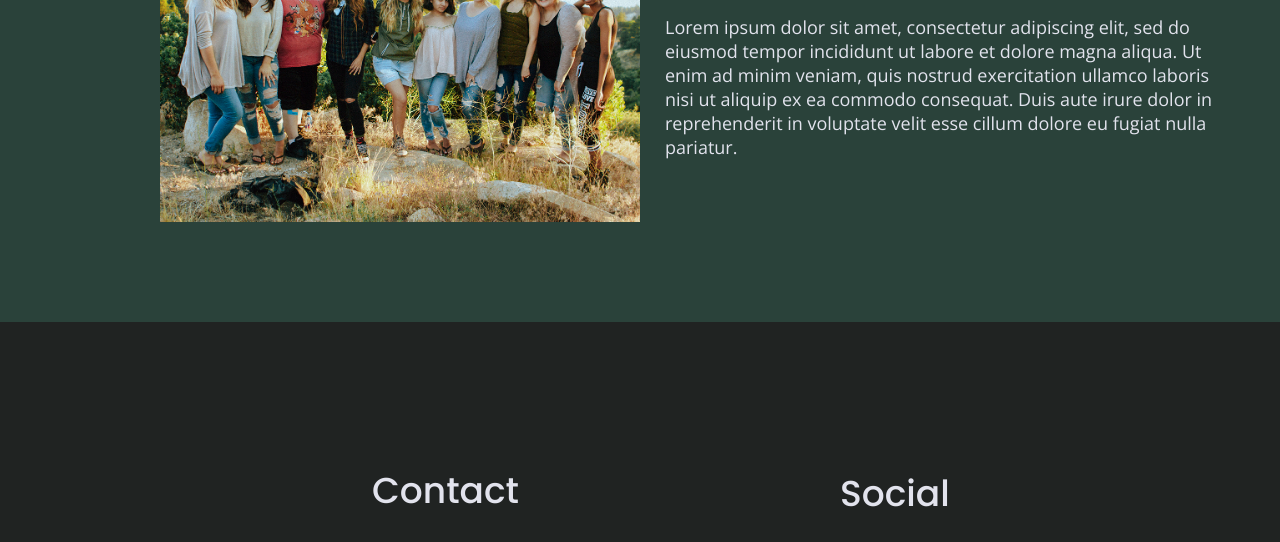
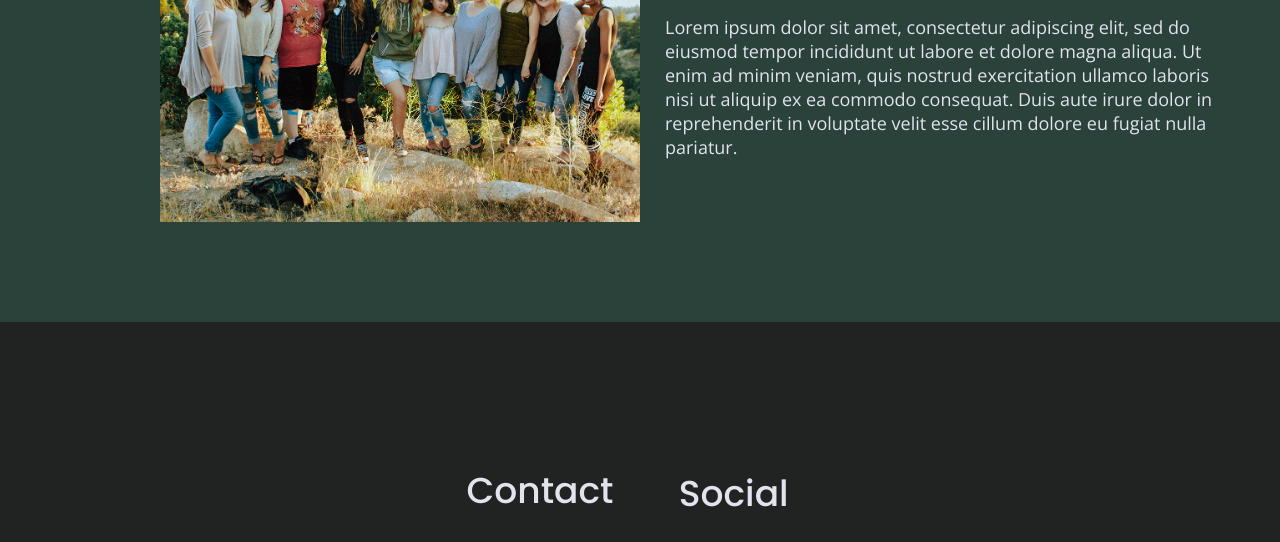
Before and after one commit to codedbyk8/retreat, a website: page index.html in a window 1280 px wide. Shown: the part 2759-3301 px from the top of the page. Drawn offline with nearby package versions, Linux system fonts and the light colour scheme.

Commit message:
fixed footer

```diff
--- a/css/main.css
+++ b/css/main.css
@@ -451,7 +451,6 @@ div h3 {
 }
 
 .contact {
-  display: flex;
   justify-content: center;
   align-items: center;
   flex-flow: row wrap;
@@ -740,7 +739,7 @@ width: 50%;
 footer .content-wrapper {
     width: 65%;
     margin: 100px 0;
-    justify-content: space-between;
+    justify-content: center;
     align-items: center;
     flex-direction: row;
   }
@@ -755,10 +754,8 @@ footer .content-wrapper {
   footer .contact {
     margin-bottom: 0;
     flex-direction: column;
-    padding-right: 66%;
 
-
-  }
+}
 
   footer h4 {
     font-size: 1.5em;
@@ -877,7 +874,7 @@ footer .content-wrapper {
           }
 
           footer .contact {
-            padding-left: 33%;
+            justify-content: center;
           }
 
 
```
